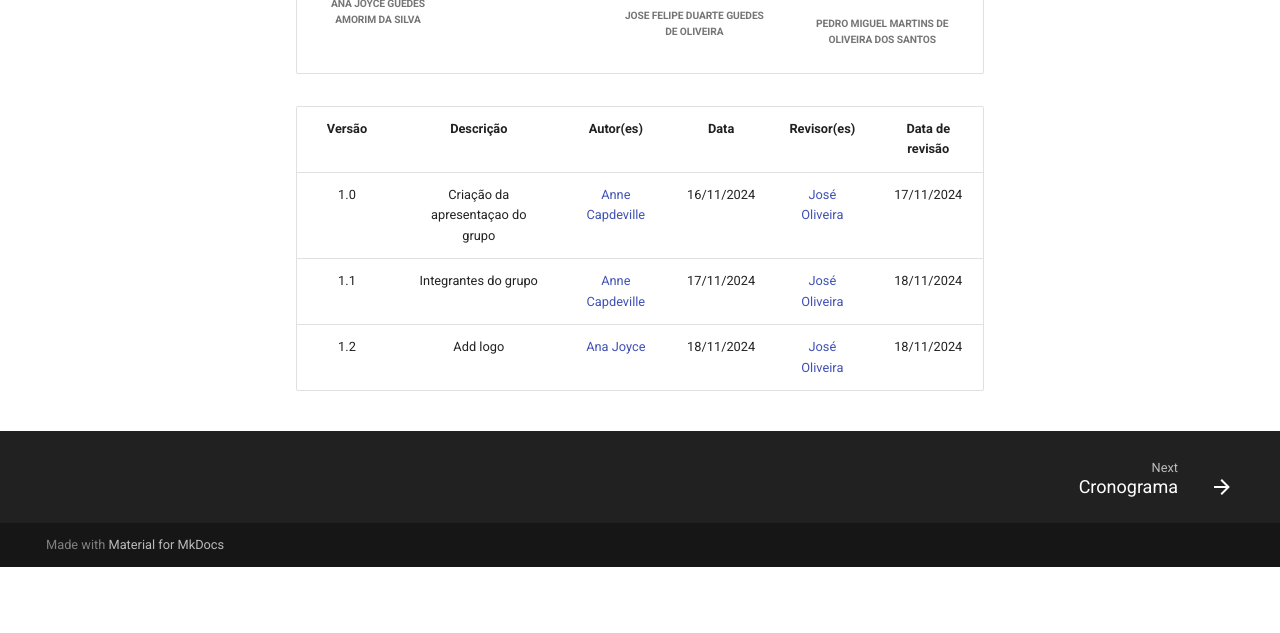
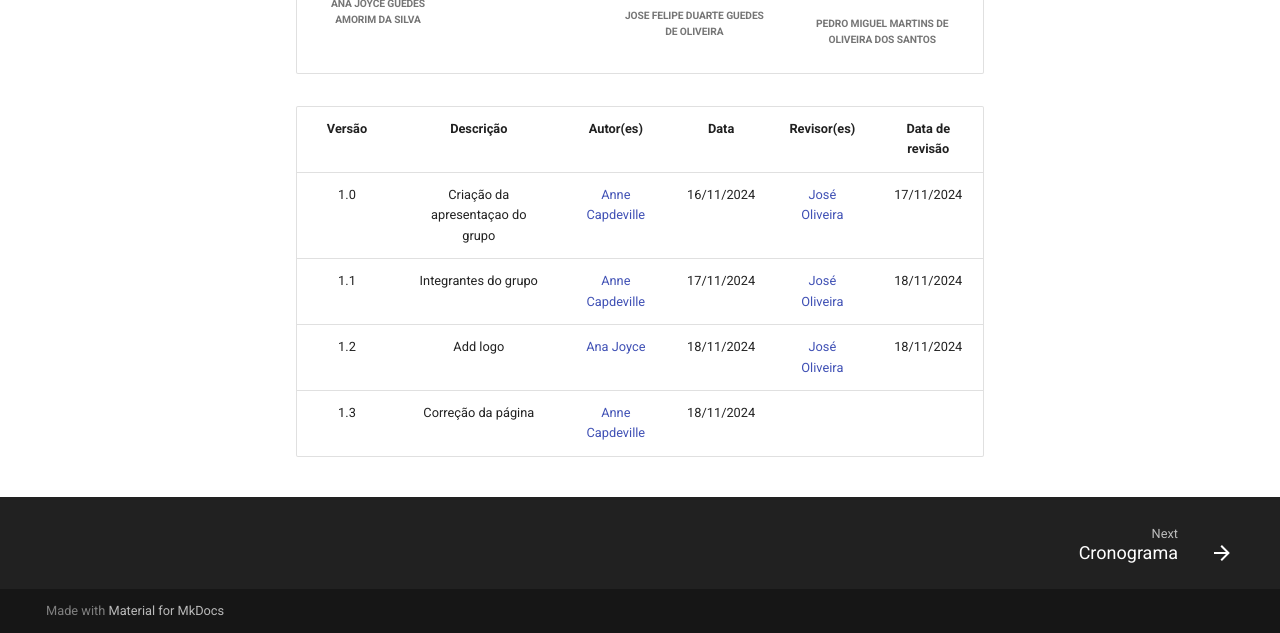
Before and after one commit to Interacao-Humano-Computador/2024.2-Grupo04, an MkDocs documentation site: the page built from docs/index.md, in a window 1280 px wide and 900 px high, scrolled down 921 px, cut to the strip 267-900 px from the top of the window. Built offline with MkDocs 1.6.1 and Material for MkDocs 9.7.7, drawn with Linux system fonts in a browser that asks for light colours; comment, search, counter and statistics services are not loaded; before the commit the page ends 1755 px from its top, so only the background shows below that.

Commit message:
correcao-descricao

```diff
--- a/docs/index.md
+++ b/docs/index.md
@@ -46,3 +46,4 @@ Link:<a href="https://www.cinemark.com.br/"> <h5>www.cinemark.com.br</h5> </a>
 |  1.0   | Criação da apresentaçao do grupo | [Anne Capdeville](https://github.com/nanecapde) | 16/11/2024 | [José Oliveira](https://github.com/Jose1277) |   17/11/2024   |
 |  1.1   | Integrantes do grupo | [Anne Capdeville](https://github.com/nanecapde) | 17/11/2024 | [José Oliveira](https://github.com/Jose1277) |  18/11/2024   |
 |  1.2   | Add logo | [Ana Joyce](https://github.com/anajoyceamorim) | 18/11/2024 | [José Oliveira](https://github.com/Jose1277) |   18/11/2024   |
+|  1.3   | Correção da página| [Anne Capdeville](https://github.com/nanecapde) | 18/11/2024 |  |   |
```
